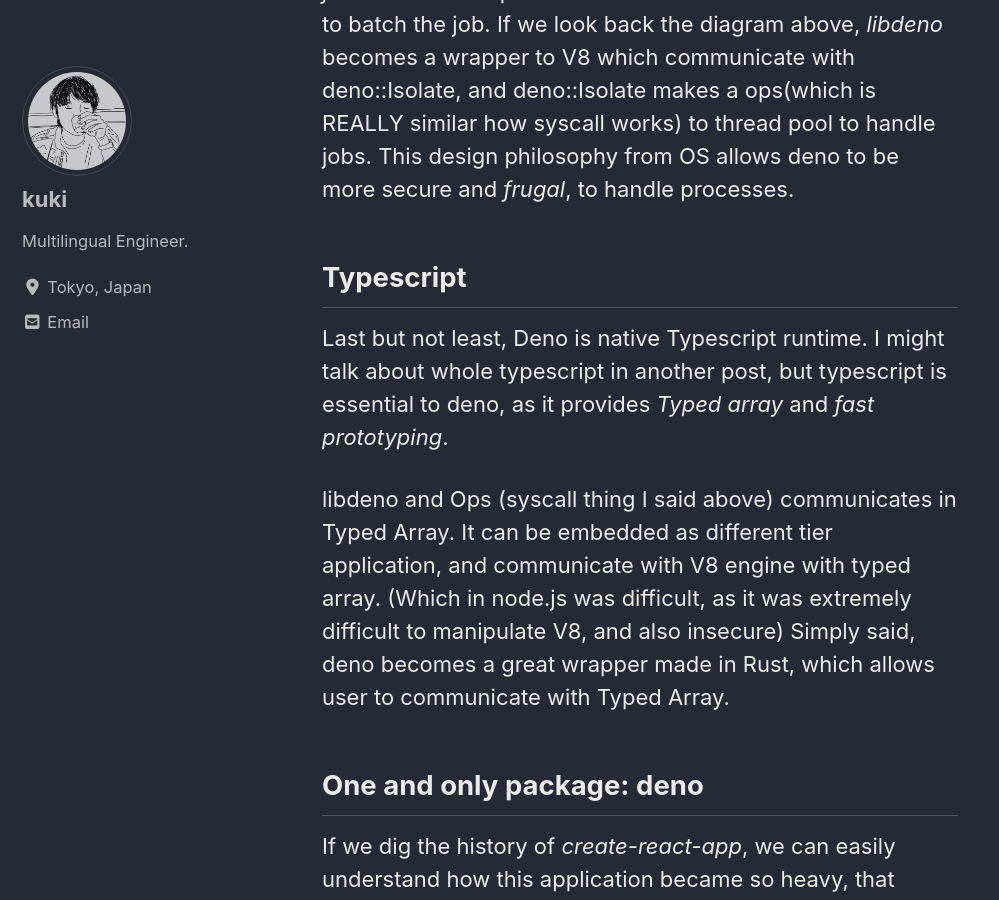
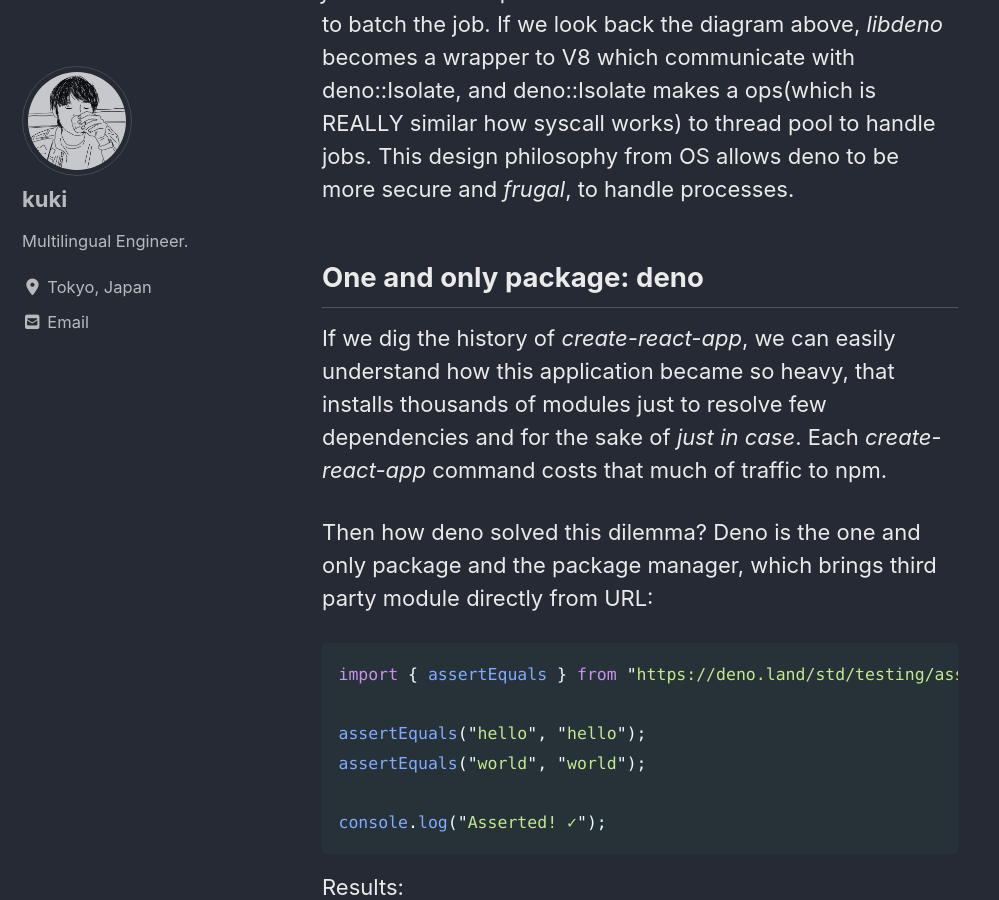
Before and after one commit to bkko79/bkko79.github.io, a Jekyll site: the page built from _posts/2020-06-15-ok-deno.md, in a window 1280 px wide and 900 px high, scrolled down 3694 px. Shown: the whole window, without its empty margins (0-999 px from the left). Built offline with Jekyll 4.4.1, drawn with Linux system fonts in a browser that asks for light colours; cached includes are drawn as plain includes; nearby versions of some CDN libraries; comment, search, counter and statistics services are not loaded; some of the changed text lies outside the part shown.

Commit message:
typescript section moved one below

```diff
--- a/_posts/2020-06-15-ok-deno.md
+++ b/_posts/2020-06-15-ok-deno.md
@@ -56,12 +56,6 @@ these examples are from [deno.land][link4]
 
 _file.rid_ refers the process' resource id that deno has created to batch the job. If we look back the diagram above, _libdeno_ becomes a wrapper to V8 which communicate with deno::Isolate, and deno::Isolate makes a ops(which is REALLY similar how syscall works) to thread pool to handle jobs. This design philosophy from OS allows deno to be more secure and _frugal_, to handle processes.
 
-## Typescript
-
-Last but not least, Deno is native Typescript runtime. I might talk about whole typescript in another post, but typescript is essential to deno, as it provides _Typed array_ and _fast prototyping_.
-
-libdeno and Ops (syscall thing I said above) communicates in Typed Array. It can be embedded as different tier application, and communicate with V8 engine with typed array. (Which in node.js was difficult, as it was extremely difficult to manipulate V8, and also insecure) Simply said, deno becomes a great wrapper made in Rust, which allows user to communicate with Typed Array.
-
 ## One and only package: deno
 
 If we dig the history of _create-react-app_, we can easily understand how this application became so heavy, that installs thousands of modules just to resolve few dependencies and for the sake of _just in case_. Each _create-react-app_ command costs that much of traffic to npm.
```
Also changed, not shown: other parts of _posts/2020-06-15-ok-deno.md (+6 -0 lines).
